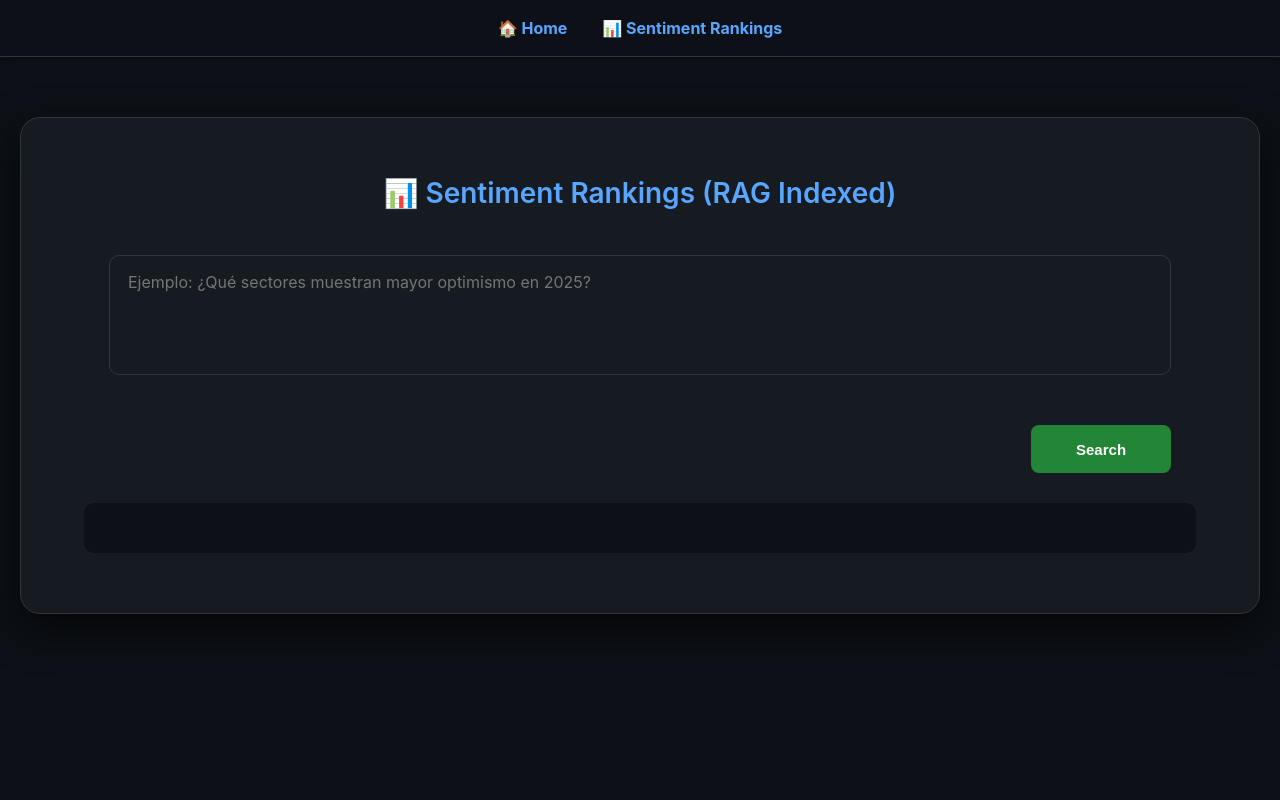
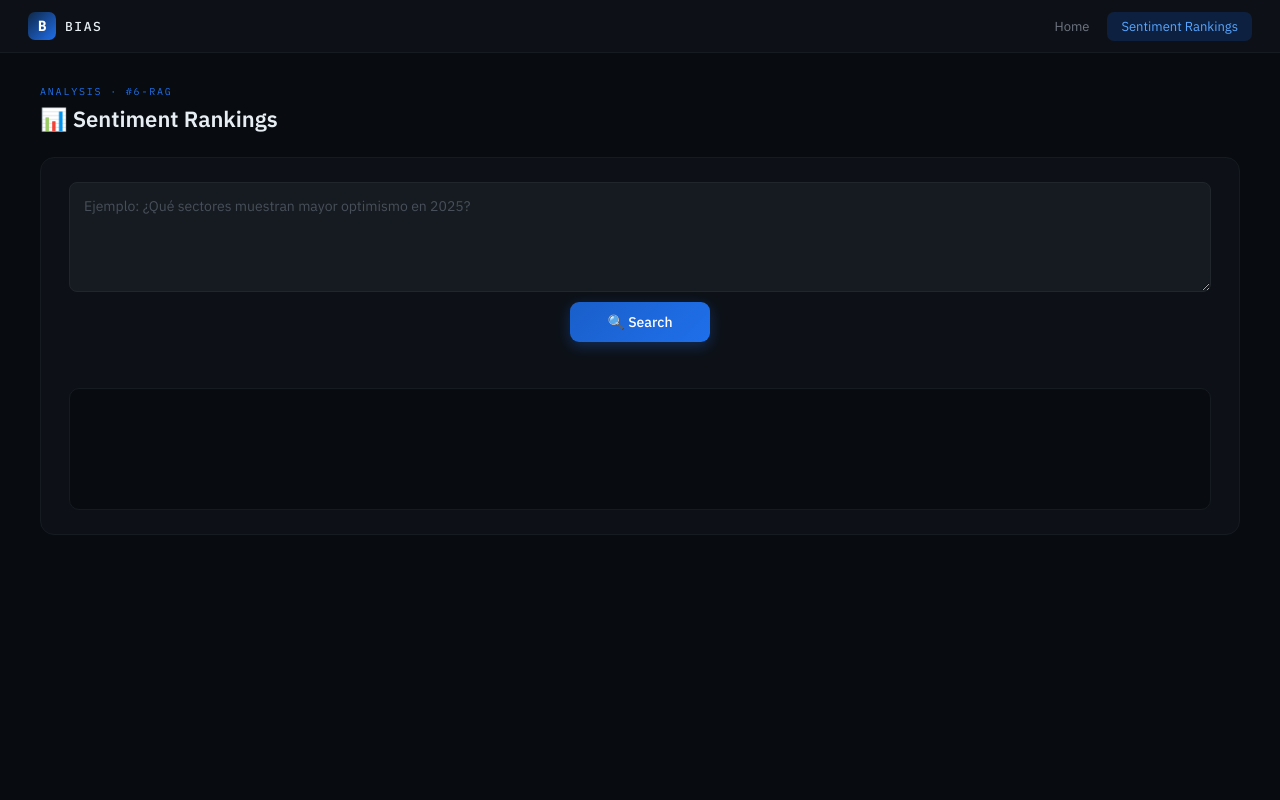
Before and after one commit to FerGusMosca/zChatbotAgentFwk, a FastAPI app: page /management_sentiment_rankings/ in a window 1280 px wide. Run offline with FastAPI, Linux system fonts and the light colour scheme.

Commit message:
zzLotteryTicketUI  - new layout

```diff
--- a/static/css/sentiment_rankings.css
+++ b/static/css/sentiment_rankings.css
@@ -1,108 +1,149 @@
-/* Sentiment Rankings page - full CSS */
+/* sentiment_rankings.css — Bias dark theme
+   JS hooks preserved: #rankingForm, button, .spinner, button.loading,
+   #errorMsg, #result, .response-block
+*/
 
-/* Textarea styling */
-textarea {
-    width: 100%;
-    height: 120px;
-    resize: none;
-    padding: 14px 18px;
-    border-radius: 10px;
-    background: #161B22;
-    color: #C9D1D9;
-    border: 1px solid #30363D;
-    display: block;
-    font-size: 16px;
-    line-height: 1.5;
-    box-sizing: border-box;
-    margin: 20px 0;
-    font-family: inherit;
+.sr-body {
+  margin: 0; padding: 0;
+  background: #080C10;
+  font-family: 'IBM Plex Sans', sans-serif;
+  color: #C9D1D9; min-height: 100vh;
 }
 
-/* Form layout */
-form {
-    display: flex;
-    flex-direction: column;
-    align-items: stretch;
-    width: 95%;
-    max-width: 1300px;
-    margin: 0 auto;
+/* ── Nav ── */
+.sr-nav {
+  display: flex; align-items: center; justify-content: space-between;
+  padding: 0 28px; height: 52px;
+  background: #0D1117; border-bottom: 1px solid #161B22;
+  position: sticky; top: 0; z-index: 10;
+}
+.sr-nav-logo { display: flex; align-items: center; gap: 9px; text-decoration: none; }
+.sr-nav-logo-b {
+  width: 28px; height: 28px;
+  background: linear-gradient(135deg, #0F2847, #1F6FEB);
+  border-radius: 7px; display: flex; align-items: center; justify-content: center;
+  font-family: 'IBM Plex Mono', monospace; font-size: 14px; font-weight: 700; color: white;
+}
+.sr-nav-logo-name {
+  font-family: 'IBM Plex Mono', monospace;
+  font-size: 13px; font-weight: 500; color: #E6EDF3; letter-spacing: 0.12em;
+}
+.sr-nav-links { display: flex; list-style: none; margin: 0; padding: 0; gap: 4px; }
+.sr-nav-links a {
+  display: block; padding: 6px 14px; border-radius: 7px;
+  color: #6E7681; text-decoration: none; font-size: 13px; transition: all 0.18s;
+}
+.sr-nav-links a:hover { background: #161B22; color: #C9D1D9; }
+.sr-nav-links a.active { color: #58A6FF; background: #0D2040; }
+
+/* ── Page ── */
+.sr-page { max-width: 1200px; margin: 0 auto; padding: 32px 28px 60px; }
+.sr-page-header { margin-bottom: 24px; }
+.sr-eyebrow {
+  font-family: 'IBM Plex Mono', monospace;
+  font-size: 10px; color: #1F6FEB;
+  text-transform: uppercase; letter-spacing: 0.18em; margin-bottom: 6px;
+}
+.sr-title { font-size: 22px; font-weight: 600; color: #E6EDF3; margin: 0; }
+
+/* ── Panel ── */
+.sr-panel {
+  background: #0D1117; border: 1px solid #161B22;
+  border-radius: 14px; padding: 24px 28px;
+  display: flex; flex-direction: column; gap: 16px;
 }
 
-/* Submit button + perfectly centered spinner */
-button {
-    position: relative;
-    align-self: flex-end;
-    display: inline-flex;
-    justify-content: center;
-    align-items: center;
-    gap: 12px;
-    min-height: 48px;
-    padding: 10px 30px;
-    background-color: #238636;
-    color: white;
-    border-radius: 8px;
-    border: none;
-    cursor: pointer;
-    font-weight: 600;
-    font-size: 15px;
-    margin-top: 10px;
-    transition: background 0.3s;
+/* ── Form ── */
+.sr-form { display: flex; flex-direction: column; gap: 10px; }
+
+.sr-textarea {
+  width: 100%; min-height: 110px;
+  padding: 12px 14px;
+  background: #161B22; border: 1px solid #21262D; border-radius: 8px;
+  color: #E6EDF3; font-size: 14px;
+  font-family: 'IBM Plex Sans', sans-serif;
+  line-height: 1.6; resize: vertical; box-sizing: border-box;
+  transition: border-color 0.18s, box-shadow 0.18s;
+}
+.sr-textarea:focus {
+  outline: none; border-color: #1F6FEB;
+  box-shadow: 0 0 0 3px rgba(31,111,235,0.15);
+}
+.sr-textarea::placeholder { color: #484F58; }
+
+.sr-form-footer { display: flex; justify-content: flex-end; }
+
+/* ── Button — keeps native selector for JS compatibility ── */
+.sr-btn {
+  position: relative;
+  display: inline-flex; align-items: center; justify-content: center; gap: 8px;
+  padding: 11px 28px; min-width: 140px;
+  background: linear-gradient(135deg, #1A5FCA, #1F6FEB);
+  color: white; border: none; border-radius: 9px;
+  font-size: 14px; font-weight: 500; cursor: pointer;
+  font-family: 'IBM Plex Sans', sans-serif;
+  transition: all 0.2s;
+  box-shadow: 0 4px 14px rgba(31,111,235,0.3);
+}
+.sr-btn:hover { transform: translateY(-1px); box-shadow: 0 6px 20px rgba(31,111,235,0.4); }
+.sr-btn:active { transform: translateY(0); }
+
+/* Spinner — class used by JS */
+.sr-btn .spinner {
+  position: absolute;
+  width: 16px; height: 16px;
+  border: 2px solid rgba(255,255,255,0.3);
+  border-top-color: white; border-radius: 50%;
+  opacity: 0; transition: opacity 0.25s; pointer-events: none;
+}
+.sr-btn.loading .spinner { opacity: 1; animation: sr-spin 0.8s linear infinite; }
+.sr-btn.loading span:not(.spinner) { opacity: 0; }
+@keyframes sr-spin { to { transform: rotate(360deg); } }
+
+/* JS targets button directly — also cover native button selector */
+button.loading span:not(.spinner) { position: absolute; left: -9999px; opacity: 0; }
+button.loading .spinner { opacity: 1 !important; animation: sr-spin 0.8s linear infinite; }
+
+/* ── Error ── */
+.error-msg {
+  color: #F85149; font-size: 12.5px;
+  background: #1A0A0A; border: 1px solid #3A1214;
+  border-radius: 8px; padding: 10px 14px;
+  display: none;
+}
+.error-msg:not(:empty) { display: block; animation: sr-fade 0.3s ease; }
+
+/* ── Result ── */
+.sr-result {
+  background: #080C10;
+  border: 1px solid #161B22;
+  border-radius: 10px;
+  padding: 20px 24px;
+  min-height: 80px;
+  color: #C9D1D9;
+  line-height: 1.75;
+  font-size: 14.5px;
+  white-space: pre-wrap;
+  word-wrap: break-word;
+  scrollbar-width: thin; scrollbar-color: #21262D transparent;
+}
+.sr-result::-webkit-scrollbar { width: 5px; }
+.sr-result::-webkit-scrollbar-thumb { background: #21262D; border-radius: 3px; }
+.sr-result:not(:empty) { animation: sr-fade 0.4s ease; }
+
+/* response-block used by JS innerHTML */
+.response-block h4 {
+  color: #58A6FF; font-size: 15px;
+  margin: 0 0 12px; font-weight: 600;
+  border-bottom: 1px solid #161B22; padding-bottom: 8px;
 }
 
-button:hover {
-    background-color: #2ea043;
+@keyframes sr-fade {
+  from { opacity: 0; transform: translateY(6px); }
+  to   { opacity: 1; transform: translateY(0); }
 }
 
-/* Spinner (inherits from main.css but we force size/color if needed) */
-button .spinner {
-    position: absolute;
-    width: 20px;
-    height: 20px;
-    border: 3px solid #ffffff40;
-    border-top: 3px solid white;
-    border-radius: 50%;
+@media (max-width: 700px) {
+  .sr-page { padding: 16px; }
+  .sr-panel { padding: 16px; }
 }
-
-/* Universal spinner fix - text disappears completely, no offset */
-button.loading span:not(.spinner) {
-    position: absolute;
-    left: -9999px;
-    opacity: 0;
-}
-
-button.loading .spinner {
-    opacity: 1;
-    animation: spin 0.8s linear infinite;
-}
-
-@keyframes spin {
-    to { transform: rotate(360deg); }
-}
-
-/* Result box */
-#result {
-    margin: 30px auto;
-    width: 95%;
-    max-width: 1300px;
-    background: #0D1117;
-    border-radius: 10px;
-    padding: 25px;
-    color: #E6EDF3;
-    text-align: left;
-    white-space: pre-wrap;
-    line-height: 1.6;
-    font-size: 15px;
-}
-
-/* Title */
-h3 {
-    text-align: center;
-    color: #58A6FF;
-    margin-bottom: 20px;
-}
-
-/* Response sections */
-.response-block h4 {
-    color: #9CC4FF;
-    margin-bottom: 10px;
-}
--- a/templates/management_sentiment_rankings.html
+++ b/templates/management_sentiment_rankings.html
@@ -2,31 +2,52 @@
 <html lang="es">
 <head>
   <meta charset="UTF-8">
-  <title>Sentiment Rankings</title>
+  <title>Sentiment Rankings — Bias</title>
+  <link rel="preconnect" href="https://fonts.googleapis.com">
+  <link rel="preconnect" href="https://fonts.gstatic.com" crossorigin>
+  <link href="https://fonts.googleapis.com/css2?family=IBM+Plex+Mono:wght@400;500&family=IBM+Plex+Sans:wght@300;400;500;600&display=swap" rel="stylesheet">
   <link rel="stylesheet" href="/static/css/main.css">
   <link rel="stylesheet" href="/static/css/sentiment_rankings.css">
 </head>
-<body>
+<body class="sr-body">
 
-<nav class="navbar">
-  <ul>
-    <li><a href="/">🏠 Home</a></li>
-    <li><a href="/management_sentiment_rankings" class="active">📊 Sentiment Rankings</a></li>
+<nav class="sr-nav">
+  <a href="/" class="sr-nav-logo">
+    <span class="sr-nav-logo-b">B</span>
+    <span class="sr-nav-logo-name">BIAS</span>
+  </a>
+  <ul class="sr-nav-links">
+    <li><a href="/">Home</a></li>
+    <li><a href="/management_sentiment_rankings" class="active">Sentiment Rankings</a></li>
   </ul>
 </nav>
 
-<div class="content">
-  <div class="panel">
-    <h3>📊 Sentiment Rankings (RAG Indexed)</h3>
-    <form id="rankingForm" action="/management_sentiment_rankings/analyze" method="POST" novalidate>
-      <textarea name="query" placeholder="Ejemplo: ¿Qué sectores muestran mayor optimismo en 2025?" required></textarea>
-        <button type="submit">
-        <span class="spinner"></span>
-        <span>Search</span>
-      </button>
+<div class="sr-page">
+
+  <div class="sr-page-header">
+    <div class="sr-eyebrow">Analysis · #6-Rag</div>
+    <h1 class="sr-title">📊 Sentiment Rankings</h1>
+  </div>
+
+  <div class="sr-panel">
+
+    <form id="rankingForm" action="/management_sentiment_rankings/analyze" method="POST" novalidate class="sr-form">
+      <textarea name="query"
+                placeholder="Ejemplo: ¿Qué sectores muestran mayor optimismo en 2025?"
+                required
+                class="sr-textarea"></textarea>
+      <div class="sr-form-footer">
+        <button type="submit" class="sr-btn">
+          <span class="spinner"></span>
+          <span>🔍 Search</span>
+        </button>
+      </div>
     </form>
+
     <div class="error-msg" id="errorMsg"></div>
-    <div id="result"></div>
+
+    <div id="result" class="sr-result"></div>
+
   </div>
 </div>
 
```
